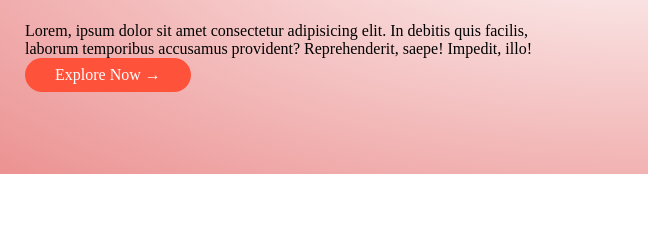
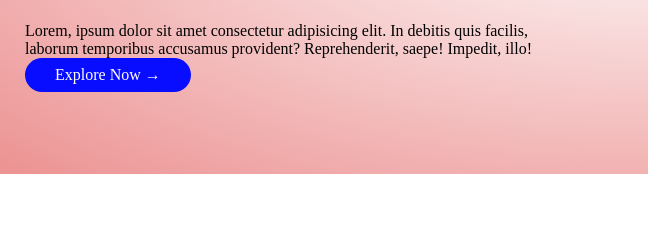
Before and after one commit to anurag8773/E-Commerce, a plain HTML site: page index.html in a window 1280 px wide. Shown: the part 388-629 px from the top of the page, 0-648 px from the left. Drawn offline with Linux system fonts and the light colour scheme; grey boxes are pictures that could not be loaded.

Commit message:
Color changed

```diff
--- a/Style.css
+++ b/Style.css
@@ -51,7 +51,7 @@ a{
 }
 .btn{
     display: inline-block;
-    background: #ff523b;
+    background: #080cff;
     color: #fff;
     padding: 8px 30px;
     margin: 30px o;
```
